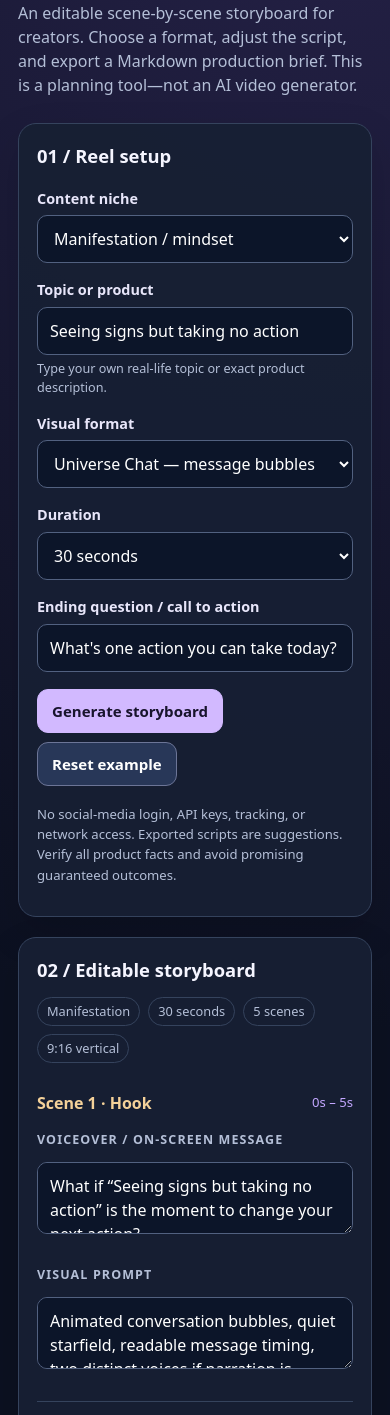
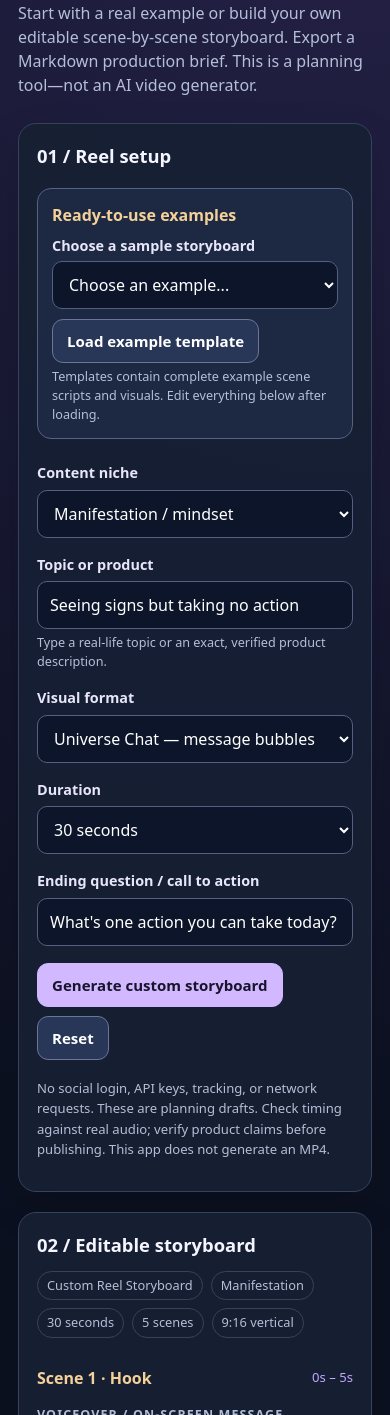
Before and after one commit to NutanMilind/reel-storyboard-kit, a plain HTML site: page index.html in a window 390 px wide. Shown: the part 167-1582 px from the top of the page. Drawn offline with Linux system fonts and the light colour scheme.

Commit message:
Add Manifestation and Fashion templates
Updated meta tags and improved content descriptions for better SEO and clarity.

```diff
--- a/index.html
+++ b/index.html
@@ -1,40 +1,71 @@
 <!doctype html>
 <html lang="en">
 <head>
-<meta charset="utf-8"><meta name="viewport" content="width=device-width,initial-scale=1">
-<title>Reel Storyboard Kit — Offline Reel Planner</title>
+<meta charset="utf-8">
+<meta name="viewport" content="width=device-width,initial-scale=1">
+<meta name="description" content="Free offline-first Reel storyboard planner. Build editable manifestation and fashion storyboards from practical starter templates.">
+<title>Reel Storyboard Kit — Free Reel Planner</title>
 <style>
 :root{color-scheme:dark;--bg:#0c1121;--panel:#171f33;--panel2:#1d2842;--line:#35435d;--ink:#f5f5ff;--muted:#b4bfd7;--accent:#c3a7ff;--gold:#f4d199}
-*{box-sizing:border-box}body{margin:0;background:radial-gradient(circle at 90% 0%,#252147,transparent 38%),var(--bg);color:var(--ink);font:16px/1.5 system-ui,-apple-system,Segoe UI,Arial,sans-serif}
-.wrap{max-width:1100px;margin:auto;padding:30px 18px 60px}header{padding:8px 0 25px;display:flex;align-items:center;justify-content:space-between;gap:14px}.brand{letter-spacing:.05em;font-weight:800;color:var(--gold)}.status{color:var(--muted);font-size:.86rem}
-h1{font-size:clamp(1.9rem,5vw,3.4rem);margin:0 0 7px;letter-spacing:-.045em;line-height:1.07}.lead{color:var(--muted);margin:0 0 26px;max-width:700px}.layout{display:grid;grid-template-columns:minmax(290px,365px) minmax(0,1fr);gap:20px;align-items:start}
-.panel{border:1px solid var(--line);background:rgba(23,31,51,.94);border-radius:18px;padding:23px;box-shadow:0 16px 40px #0002}.panel h2{font-size:1.15rem;margin:0 0 18px}label{display:block;color:#e8e6fa;font-weight:650;font-size:.9rem;margin:16px 0 6px}
-input,select,textarea{width:100%;border:1px solid #526180;background:#0c1529;color:white;border-radius:10px;padding:11px 12px;font:inherit;outline-offset:3px}input:focus,select:focus,textarea:focus{outline:2px solid var(--accent)}textarea{min-height:84px;resize:vertical}.hint{font-size:.79rem;color:var(--muted);margin:4px 0 0}
-.btn{cursor:pointer;border:1px solid #6c7597;background:#283758;color:white;border-radius:11px;padding:11px 14px;font:700 .94rem system-ui;text-align:center}.primary{background:#d2b9ff;color:#18142c;border-color:#d2b9ff}.btn:hover{filter:brightness(1.12)}.actions{display:flex;flex-wrap:wrap;gap:9px;margin:17px 0 0}.notice{font-size:.82rem;color:var(--muted);line-height:1.55;margin-top:18px}
-.meta{display:flex;flex-wrap:wrap;gap:8px;margin:-5px 0 12px}.pill{border:1px solid var(--line);color:var(--muted);border-radius:100px;padding:4px 9px;font-size:.8rem}.scene{padding:16px 0;border-top:1px solid var(--line)}.scene:first-child{border-top:0}.scenehead{display:flex;justify-content:space-between;gap:10px;align-items:center}.scenehead b{color:var(--gold)}.clock{color:var(--accent);font-variant-numeric:tabular-nums;font-size:.82rem}.scene textarea{margin:6px 0 10px;min-height:72px}.subfield{font-size:.78rem;font-weight:750;letter-spacing:.09em;color:var(--muted);text-transform:uppercase}.placeholder{color:var(--muted);min-height:170px;display:flex;justify-content:center;align-items:center;text-align:center;padding:18px;border:1px dashed #526180;border-radius:12px}
-footer{color:var(--muted);font-size:.83rem;padding:32px 0 0}.sr{position:absolute;width:1px;height:1px;overflow:hidden;clip:rect(0,0,0,0)}
+*{box-sizing:border-box}
+body{margin:0;background:radial-gradient(circle at 90% 0%,#252147,transparent 38%),var(--bg);color:var(--ink);font:16px/1.5 system-ui,-apple-system,Segoe UI,Arial,sans-serif}
+.wrap{max-width:1100px;margin:auto;padding:30px 18px 60px}
+header{padding:8px 0 25px;display:flex;align-items:center;justify-content:space-between;gap:14px}
+.brand{letter-spacing:.05em;font-weight:800;color:var(--gold)}.status{color:var(--muted);font-size:.86rem}
+h1{font-size:clamp(1.9rem,5vw,3.4rem);margin:0 0 7px;letter-spacing:-.045em;line-height:1.07}
+.lead{color:var(--muted);margin:0 0 26px;max-width:720px}
+.layout{display:grid;grid-template-columns:minmax(290px,365px) minmax(0,1fr);gap:20px;align-items:start}
+.panel{border:1px solid var(--line);background:rgba(23,31,51,.94);border-radius:18px;padding:23px;box-shadow:0 16px 40px #0002}
+.panel h2{font-size:1.15rem;margin:0 0 18px}
+label{display:block;color:#e8e6fa;font-weight:650;font-size:.9rem;margin:16px 0 6px}
+input,select,textarea{width:100%;border:1px solid #526180;background:#0c1529;color:white;border-radius:10px;padding:11px 12px;font:inherit;outline-offset:3px}
+input:focus,select:focus,textarea:focus{outline:2px solid var(--accent)}textarea{min-height:84px;resize:vertical}
+.hint{font-size:.79rem;color:var(--muted);margin:4px 0 0}
+.btn{cursor:pointer;border:1px solid #6c7597;background:#283758;color:white;border-radius:11px;padding:11px 14px;font:700 .94rem system-ui;text-align:center}
+.btn:disabled{opacity:.46;cursor:not-allowed}.primary{background:#d2b9ff;color:#18142c;border-color:#d2b9ff}
+.btn:not(:disabled):hover{filter:brightness(1.12)}.actions{display:flex;flex-wrap:wrap;gap:9px;margin:17px 0 0}
+.notice{font-size:.82rem;color:var(--muted);line-height:1.55;margin-top:18px}
+.template-box{background:var(--panel2);border:1px solid #556282;border-radius:14px;padding:14px;margin-bottom:23px}
+.template-box h3{margin:0 0 8px;color:var(--gold);font-size:1rem}
+.template-box label{margin:8px 0 5px}.template-box .actions{margin:10px 0 0}
+.meta{display:flex;flex-wrap:wrap;gap:8px;margin:-5px 0 12px}.pill{border:1px solid var(--line);color:var(--muted);border-radius:100px;padding:4px 9px;font-size:.8rem}
+.scene{padding:16px 0;border-top:1px solid var(--line)}.scene:first-child{border-top:0}.scenehead{display:flex;justify-content:space-between;gap:10px;align-items:center}.scenehead b{color:var(--gold)}
+.clock{color:var(--accent);font-variant-numeric:tabular-nums;font-size:.82rem;white-space:nowrap}
+.scene textarea{margin:6px 0 10px;min-height:72px}.subfield{font-size:.78rem;font-weight:750;letter-spacing:.09em;color:var(--muted);text-transform:uppercase}
+.placeholder{color:var(--muted);min-height:170px;display:flex;justify-content:center;align-items:center;text-align:center;padding:18px;border:1px dashed #526180;border-radius:12px}
+footer{color:var(--muted);font-size:.83rem;padding:32px 0 0}
 @media(max-width:760px){.layout{grid-template-columns:1fr}.wrap{padding-top:15px}header{align-items:flex-start}.panel{padding:18px}}
 </style>
 </head>
 <body><div class="wrap">
 <header><span class="brand">✦ REEL STORYBOARD KIT</span><span class="status">Free · Offline · No account needed</span></header>
-<h1>Plan the Reel.<br>Own the story.</h1><p class="lead">An editable scene-by-scene storyboard for creators. Choose a format, adjust the script, and export a Markdown production brief. This is a planning tool—not an AI video generator.</p>
-<div class="layout"><section class="panel" aria-labelledby="setup"><h2 id="setup">01 / Reel setup</h2>
+<h1>Plan the Reel.<br>Own the story.</h1>
+<p class="lead">Start with a real example or build your own editable scene-by-scene storyboard. Export a Markdown production brief. This is a planning tool—not an AI video generator.</p>
+<div class="layout">
+<section class="panel" aria-labelledby="setup"><h2 id="setup">01 / Reel setup</h2>
+<div class="template-box"><h3>Ready-to-use examples</h3>
+<label for="template">Choose a sample storyboard</label>
+<select id="template"><option value="">Choose an example...</option><option value="manifestation">Manifestation — Universe Chat (30s)</option><option value="fashion">Fashion — Winter Outfit Reveal (10s)</option></select>
+<div class="actions"><button class="btn" id="load-template" type="button">Load example template</button></div>
+<p class="hint">Templates contain complete example scene scripts and visuals. Edit everything below after loading.</p></div>
 <label for="niche">Content niche</label><select id="niche"><option value="manifestation">Manifestation / mindset</option><option value="fashion">Fashion / product reveal</option></select>
-<label for="topic">Topic or product</label><input id="topic" maxlength="180" value="Seeing signs but taking no action" placeholder="e.g. Handling job rejection"><p class="hint">Type your own real-life topic or exact product description.</p>
+<label for="topic">Topic or product</label><input id="topic" maxlength="180" value="Seeing signs but taking no action" placeholder="e.g. Handling job rejection"><p class="hint">Type a real-life topic or an exact, verified product description.</p>
 <label for="format">Visual format</label><select id="format"><option value="universe-chat">Universe Chat — message bubbles</option><option value="whiteboard">Whiteboard — drawings appear in sync</option><option value="cosmos">Luminous Cosmos — particles and atmosphere</option><option value="paper">Paper Cutout — layered storytelling</option><option value="minimal">Minimal Motion — kinetic typography</option><option value="product">Product Reveal — hands and close-ups</option></select>
 <label for="duration">Duration</label><select id="duration"><option value="10">10 seconds</option><option value="20">20 seconds</option><option value="30" selected>30 seconds</option><option value="45">45 seconds</option></select>
 <label for="cta">Ending question / call to action</label><input id="cta" maxlength="180" value="What's one action you can take today?">
-<div class="actions"><button class="btn primary" id="build" type="button">Generate storyboard</button><button class="btn" id="reset" type="button">Reset example</button></div>
-<p class="notice">No social-media login, API keys, tracking, or network access. Exported scripts are suggestions. Verify all product facts and avoid promising guaranteed outcomes.</p>
-</section><section class="panel" aria-live="polite" aria-labelledby="output"><h2 id="output">02 / Editable storyboard</h2><div class="meta" id="meta"></div><div id="scenes"><div class="placeholder">Select your content and press <strong>&nbsp;Generate storyboard&nbsp;</strong> to begin.</div></div><div class="actions"><button class="btn primary" id="download" type="button" disabled>Download Markdown</button><button class="btn" id="copy" type="button" disabled>Copy brief</button></div><p id="feedback" class="hint" role="status"></p></section></div>
-<footer>Open-source starter project · Works locally in Chrome, Edge, or Firefox · Export a production brief to use with any editor or text-to-video tool.</footer>
+<div class="actions"><button class="btn primary" id="build" type="button">Generate custom storyboard</button><button class="btn" id="reset" type="button">Reset</button></div>
+<p class="notice">No social login, API keys, tracking, or network requests. These are planning drafts. Check timing against real audio; verify product claims before publishing. This app does not generate an MP4.</p>
+</section>
+<section class="panel" aria-live="polite" aria-labelledby="output"><h2 id="output">02 / Editable storyboard</h2><div class="meta" id="meta"></div><div id="scenes"><div class="placeholder">Load an example or click <strong>&nbsp;Generate custom storyboard&nbsp;</strong> to begin.</div></div><div class="actions"><button class="btn primary" id="download" type="button" disabled>Download Markdown</button><button class="btn" id="copy" type="button" disabled>Copy brief</button></div><p id="feedback" class="hint" role="status"></p></section>
+</div>
+<footer>Open-source Reel Storyboard Kit · Works locally in Firefox, Chrome or Edge · Production planning, not video rendering.</footer>
 </div>
 <script>
 'use strict';
 const $=id=>document.getElementById(id);
 const escapeText=s=>String(s).replace(/[&<>"']/g,c=>({'&':'&amp;','<':'&lt;','>':'&gt;','"':'&quot;',"'":'&#39;'}[c]));
 let current=[];
+let storyboardTitle='Custom Reel Storyboard';
 const descriptions={
  'universe-chat':'Animated conversation bubbles, quiet starfield, readable message timing, two distinct voices if narration is added.',
  'whiteboard':'Draw one simple doodle or arrow at a time. Sync reveals to spoken ideas; uncluttered off-white paper.',
@@ -43,24 +74,68 @@ const descriptions={
  'minimal':'Kinetic large type, editorial spacing and confident transitions, no rapid flashing.',
  'product':'Hands-only product close-ups, accurate garment color and texture, steady framing. Never invent unseen product details.'
 };
-function allocate(total,count){const shares=count===3?[.3,.4,.3]:count===4?[.2,.3,.3,.2]:[.16,.22,.24,.22,.16];let out=shares.map(n=>Math.floor(total*n));let remainder=total-out.reduce((a,b)=>a+b,0);for(let i=0;i<remainder;i++)out[i%count]++;return out;}
+const templates={
+ manifestation:{
+ title:'The 11:11 Reminder',niche:'manifestation',topic:'Seeing 11:11 but not applying for a new job',format:'universe-chat',duration:30,cta:'What is one real step you can take today?',
+ scenes:[
+ {title:'Opening hook',start:0,end:5,voiceover:'Human: “I keep seeing 11:11. Is that a sign?”',visual:'Vertical 9:16. Deep-purple starfield with a minimal messaging interface. The Human bubble slides in. Restrained gold particles; no embedded narration subtitles.'},
+ {title:'The question',start:5,end:11,voiceover:'Universe: “Maybe. But what goal are you avoiding?”',visual:'Vertical 9:16. A warm-gold Universe message bubble appears with a soft glow, over the exact same dark starfield. Hold long enough to read.'},
+ {title:'The real problem',start:11,end:17,voiceover:'Human: “I want a new job. I haven’t applied.”',visual:'Vertical 9:16. Human message slides in. A simple résumé icon fades in at the side; the mood is thoughtful, with gentle motion only.'},
+ {title:'Practical advice',start:17,end:24,voiceover:'Universe: “Then choose one role. Update your résumé and apply today.”',visual:'Vertical 9:16. Universe bubble and a minimal three-step checklist: Choose, Update, Apply. Soft gold accent, clean readable layout.'},
+ {title:'Final takeaway',start:24,end:30,voiceover:'Universe: “A sign doesn’t send applications. You do. Start today.”',visual:'Vertical 9:16. Final Universe message settles at the center. Slow particles and an understated fade out. Avoid claiming 11:11 predicts an outcome.'}
+ ]},
+ fashion:{
+ title:'Winter Outfit Reveal',niche:'fashion',topic:'Striped sweater, wide-leg jeans and white sneakers',format:'product',duration:10,cta:'Which piece would you style differently?',
+ scenes:[
+ {title:'Sweater reveal',start:0,end:2,voiceover:'No voiceover. Hands reveal the exact striped sweater.',visual:'Vertical 9:16. Hands only, no face. On a glossy brown wooden-panel surface, gently unfold the referenced cream-and-black striped sweater. Match the actual knit, stripes and sleeves.'},
+ {title:'Jeans reveal',start:2,end:4,voiceover:'No voiceover. Hands reveal the jeans.',visual:'Vertical 9:16. Hands show the referenced light-blue wide-leg jeans against the same wooden surface. Keep the original waistband and cut accurate.'},
+ {title:'Sneakers reveal',start:4,end:6,voiceover:'No voiceover. Hands reveal the sneakers.',visual:'Vertical 9:16. Hands display the exact referenced white sneakers, preserving their laces, outsole and silhouette. Same background, steady camera.'},
+ {title:'Full outfit mirror selfie',start:6,end:10,voiceover:'No voiceover. Reveal the complete outfit.',visual:'Vertical 9:16. Adult model wearing the same three verified items in one fixed full-length mirror-selfie shot. Cozy room with olive-green accent wall; phone covers face. Natural posture. No extra garments or fabricated details.'}
+ ]}
+};
+function allocate(total,count){
+ const shares=count===3?[.3,.4,.3]:count===4?[.2,.3,.3,.2]:[.16,.22,.24,.22,.16];
+ let out=shares.map(n=>Math.floor(total*n));let remainder=total-out.reduce((a,b)=>a+b,0);
+ for(let i=0;i<remainder;i++)out[i%count]++;
+ return out;
+}
+function render(){
+ $('meta').replaceChildren();
+ const meta=[storyboardTitle,$('niche').value==='manifestation'?'Manifestation':'Fashion',`${$('duration').value} seconds`,`${current.length} scenes`,'9:16 vertical'];
+ meta.forEach(x=>{let s=document.createElement('span');s.className='pill';s.textContent=x;$('meta').append(s)});
+ $('scenes').innerHTML=current.map((s,i)=>`<article class="scene"><div class="scenehead"><b>Scene ${i+1} · ${escapeText(s.title)}</b><span class="clock">${s.start}s – ${s.end}s</span></div><label class="subfield" for="voice-${i}">Voiceover / on-screen message</label><textarea id="voice-${i}" data-idx="${i}" data-prop="voiceover">${escapeText(s.voiceover)}</textarea><label class="subfield" for="visual-${i}">Visual prompt</label><textarea id="visual-${i}" data-idx="${i}" data-prop="visual">${escapeText(s.visual)}</textarea></article>`).join('');
+ document.querySelectorAll('[data-prop]').forEach(el=>el.addEventListener('input',e=>{const t=e.currentTarget;current[Number(t.dataset.idx)][t.dataset.prop]=t.value;}));
+ $('copy').disabled=false;$('download').disabled=false;
+}
 function produce(){
  const niche=$('niche').value,topic=$('topic').value.trim()||'(insert your topic)',format=$('format').value,duration=Number($('duration').value),cta=$('cta').value.trim()||'What would you try next?';
  const count=duration===10?3:duration===20?4:5;
  const parts=niche==='manifestation'?
- [ ['Hook',`What if “${topic}” is the moment to change your next action?`], ['Relatable situation',`Imagine someone facing this: ${topic}. They keep hoping, but nothing changes in their routine.`], ['The tension',`A positive thought can feel helpful, but a thought alone does not do the work.`], ['Practical shift',`Choose one small, observable step you can take today; write it down and give it a deadline.`], ['Takeaway',cta] ]:
- [ ['Hook',`Here's a closer look at: ${topic}.`], ['Product details',`Show the exact item, color and material as provided. Avoid unverified quality, price or rating claims.`], ['Real use case',`Show how the item can be styled or used without changing its design or fit.`], ['Clear reveal',`Show one complete steady view, then a single useful detail or styling angle.`], ['CTA',cta] ];
- const indices=count===3?[0,3,4]:count===4?[0,1,3,4]:[0,1,2,3,4];const times=allocate(duration,count);let at=0;
- current=indices.map((idx,i)=>{const [title,script]=parts[idx];const start=at;at+=times[i];return {title,start,end:at,voiceover:script,visual:`${descriptions[format]} Scene focus: ${title.toLowerCase()}; topic: ${topic}. Vertical 9:16, 1080×1920 composition, no logos or watermarks.`};});
- $('meta').innerHTML=`<span class="pill">${niche==='manifestation'?'Manifestation':'Fashion'}</span><span class="pill">${duration} seconds</span><span class="pill">${count} scenes</span><span class="pill">9:16 vertical</span>`;
- $('scenes').innerHTML=current.map((s,i)=>`<article class="scene"><div class="scenehead"><b>Scene ${i+1} · ${escapeText(s.title)}</b><span class="clock">${s.start}s – ${s.end}s</span></div><label class="subfield" for="voice-${i}">Voiceover / on-screen message</label><textarea id="voice-${i}" data-idx="${i}" data-prop="voiceover">${escapeText(s.voiceover)}</textarea><label class="subfield" for="visual-${i}">Visual prompt</label><textarea id="visual-${i}" data-idx="${i}" data-prop="visual">${escapeText(s.visual)}</textarea></article>`).join('');
- document.querySelectorAll('[data-prop]').forEach(el=>el.addEventListener('input',e=>{const target=e.currentTarget;current[Number(target.dataset.idx)][target.dataset.prop]=target.value;}));
- $('copy').disabled=false;$('download').disabled=false;$('feedback').textContent='Storyboard ready. Edit any scene before exporting.';
+ [ ['Hook',`What if “${topic}” is your reminder to take action?`], ['Relatable situation',`Imagine someone experiencing this: ${topic}. They keep hoping, but their routine stays the same.`], ['The tension','A positive thought can feel helpful, but a thought alone does not do the work.'], ['Practical shift','Choose one small, observable step to take today. Write it down and set a deadline.'], ['Takeaway',cta] ]:
+ [ ['Hook',`A closer look at: ${topic}.`], ['Product details','Show the exact item and its verified color and design. Do not invent a material, price, rating or discount.'], ['Styling','Show a practical styling option without changing the original product.'], ['Full reveal','Hold one steady, complete view of the product or outfit.'], ['CTA',cta] ];
+ const indices=count===3?[0,3,4]:count===4?[0,1,3,4]:[0,1,2,3,4],times=allocate(duration,count);let at=0;
+ current=indices.map((idx,i)=>{const [title,voiceover]=parts[idx],start=at;at+=times[i];return {title,start,end:at,voiceover,visual:`${descriptions[format]} Scene focus: ${title.toLowerCase()}; topic: ${topic}. Vertical 9:16 composition. No added logos or watermark.`};});
+ storyboardTitle='Custom Reel Storyboard';$('template').value='';render();$('feedback').textContent='Custom storyboard ready. Adjust the wording to fit recorded audio before exporting.';
 }
-function brief(){if(!current.length)return'';const lines=['# Reel Storyboard','',`- Niche: ${$('niche').selectedOptions[0].text}` ,`- Topic: ${$('topic').value.trim()||'(not provided)'}`,`- Visual format: ${$('format').selectedOptions[0].text}`,`- Duration: ${$('duration').value} seconds`,'- Frame: 9:16 (1080x1920)','','> Planning draft only. Confirm facts and adjust timing against the final voice recording.',''];current.forEach((s,i)=>{lines.push(`## Scene ${i+1}: ${s.title} (${s.start}–${s.end}s)`,'', '**Voice / message**',s.voiceover,'','**Visual prompt**',s.visual,'');});return lines.join('\n');}
-$('build').addEventListener('click',produce);$('reset').addEventListener('click',()=>{$('niche').value='manifestation';$('topic').value='Seeing signs but taking no action';$('format').value='universe-chat';$('duration').value='30';$('cta').value="What's one action you can take today?";produce();});
+function loadExample(){
+ const key=$('template').value,example=templates[key];
+ if(!example){$('feedback').textContent='Choose an example template first.';return;}
+ ['niche','topic','format','duration','cta'].forEach(k=>{$(k).value=String(example[k])});
+ storyboardTitle=example.title;current=example.scenes.map(scene=>({...scene}));render();
+ $('feedback').textContent=`Loaded “${example.title}”. Every scene is editable; verified product images are still required for fashion video production.`;
+}
+function brief(){
+ if(!current.length)return'';
+ const lines=[`# ${storyboardTitle}`,'',`- Niche: ${$('niche').selectedOptions[0].text}`,`- Topic: ${$('topic').value.trim()||'(not provided)'}`,`- Visual format: ${$('format').selectedOptions[0].text}`,`- Duration: ${$('duration').value} seconds`,'- Frame: 9:16 (1080x1920)','','> Production planning only. Confirm source product details and measure final voice audio before recording or rendering.',''];
+ current.forEach((s,i)=>{lines.push(`## Scene ${i+1}: ${s.title} (${s.start}–${s.end}s)`,'','**Voice / message**',s.voiceover,'','**Visual prompt**',s.visual,'')});
+ lines.push('## Closing question / CTA','',$('cta').value.trim()||'(not supplied)','');
+ return lines.join('\n');
+}
+$('load-template').addEventListener('click',loadExample);
+$('build').addEventListener('click',produce);
+$('reset').addEventListener('click',()=>{$('niche').value='manifestation';$('topic').value='Seeing signs but taking no action';$('format').value='universe-chat';$('duration').value='30';$('cta').value="What's one action you can take today?";produce();});
 $('download').addEventListener('click',()=>{const blob=new Blob([brief()],{type:'text/markdown;charset=utf-8'}),url=URL.createObjectURL(blob),a=document.createElement('a');a.href=url;a.download='reel-storyboard.md';document.body.append(a);a.click();a.remove();setTimeout(()=>URL.revokeObjectURL(url),1000);$('feedback').textContent='Markdown download started.';});
-$('copy').addEventListener('click',async()=>{try{await navigator.clipboard.writeText(brief());$('feedback').textContent='Copied the production brief.';}catch(e){$('feedback').textContent='Clipboard blocked by browser. Use Download Markdown instead.';}});
+$('copy').addEventListener('click',async()=>{try{await navigator.clipboard.writeText(brief());$('feedback').textContent='Copied the production brief.';}catch(e){$('feedback').textContent='Clipboard blocked. Use Download Markdown instead.';}});
 produce();
 </script>
 </body></html>
```
